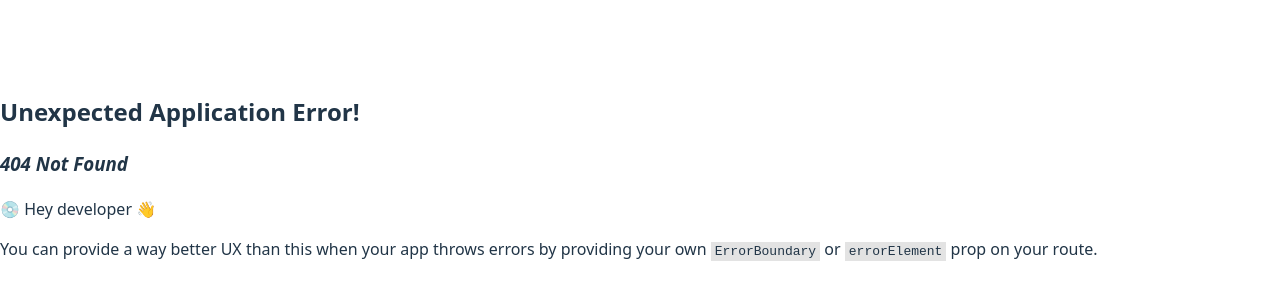
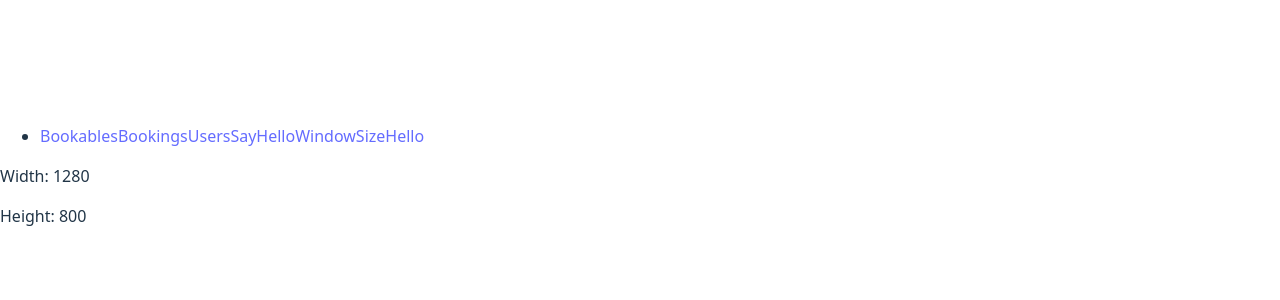
Before and after one commit to xxlarteom90/my-app, a React app in the folder frontend/: page /windowsSize in a window 1280 px wide. Before the commit this address had no page. Shown: the part 224-524 px from the top of the page. Built offline with nearby package versions, Linux system fonts and the light colour scheme; the HTML template or start-up script is replaced by a standard one.

Commit message:
useEffectEx1

```diff
--- a/frontend/src/App.tsx
+++ b/frontend/src/App.tsx
@@ -39,6 +39,14 @@ function App() {
               <Link to="/users" className="btn btn-header">
                 <span>Users</span>
               </Link>
+              <Link to="/sayHello" className="btn btn-header">
+                <span>SayHello</span>
+              </Link>
+
+              <Link to="/windowsSize" className="btn btn-header">
+                <span>WindowSizeHello</span>
+              </Link>
+
 
               {/* <UserPicker /> */}
             </li>
--- /dev/null
+++ b/frontend/src/pages/helloPage/SayHello.tsx
@@ -0,0 +1,25 @@
+import { useEffect, useState } from "react"
+import { Button } from "react-bootstrap";
+
+export function SayHello() {
+
+    const greetings = ["Hello", "Bonjour", "Ciao", "Hola","こんにちは"]
+
+    const [index, setIndex] = useState(0);
+
+    useEffect(() => {
+        document.title = greetings[index];
+    })
+
+    function updateGretting () {
+        setIndex(Math.floor(Math.random() * greetings.length));
+    }
+
+console.log("SayHello", document.title)
+  return (
+    <>
+    <p className="mx-3">{document.title}</p>
+    <Button className="mx-3" onClick={updateGretting}>Say Hi</Button>
+    </>
+  )
+}
--- /dev/null
+++ b/frontend/src/pages/helloPage/WindowSizeHello.tsx
@@ -0,0 +1,36 @@
+import { useEffect, useState } from "react"
+
+export function WindowSizeHello() {
+
+    const [size, setSize] = useState(getSize())
+
+    function getSize(){
+        return {
+            width: window.innerWidth,
+            height: window.innerHeight
+        }
+    }
+
+    useEffect(()=>{
+        function handleResize(){
+            setSize(getSize())
+        }
+        window.addEventListener('resize', handleResize)
+       return () => window.removeEventListener('resize', handleResize)
+    },[]);
+
+    return <><p>Width: {size.width}</p>
+    <p>Height: {size.height}</p>
+    </>
+
+
+
+
+
+
+  return (
+    <div>
+
+    </div>
+  )
+}
--- a/frontend/src/routes/Routes.tsx
+++ b/frontend/src/routes/Routes.tsx
@@ -7,6 +7,8 @@ import { CompanyPage } from "../pages/companyPage/CompanyPage";
 import { Bookings } from "../pages/booking/Bookings";
 import { BookablesPage } from "../pages/bookables/BookablesPage";
 import { UsersPage } from "../pages/users/UsersPage";
+import { SayHello } from "../pages/helloPage/SayHello";
+import { WindowSizeHello } from "../pages/helloPage/WindowSizeHello";
 // import { UserPicker } from "../components/users/UserPicker";
 
 export const router = createBrowserRouter([
@@ -21,6 +23,8 @@ export const router = createBrowserRouter([
       { path: "/bookablesPage", element: <BookablesPage /> },
       { path: "/bookings", element: <Bookings /> },
       { path: "/users", element: <UsersPage /> },
+      { path: "/sayHello", element: <SayHello /> },
+      { path: "/windowsSize", element: <WindowSizeHello /> },
       // {path: "/userPicker", element: <UserPicker/>}
 
     ],
```
Also changed, not shown: 1 other file (tests, documents, lock files or other folders).
